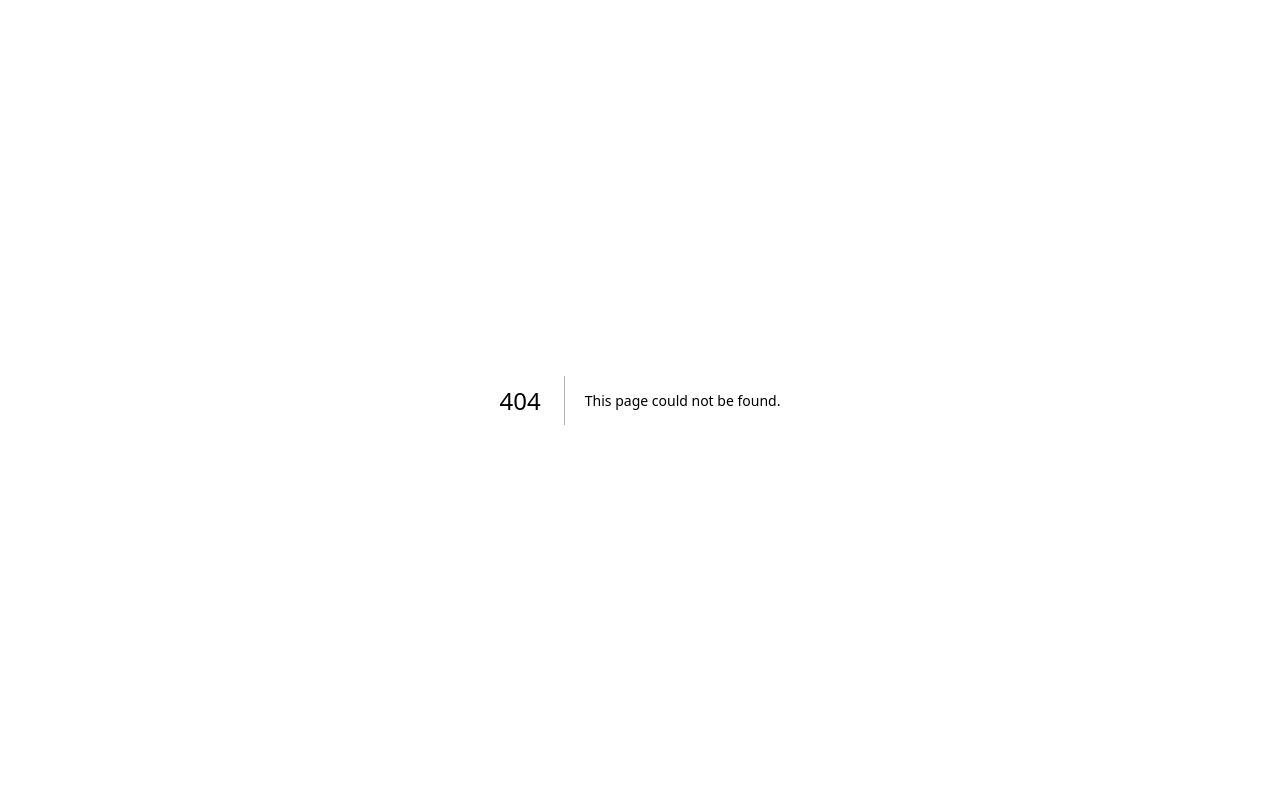
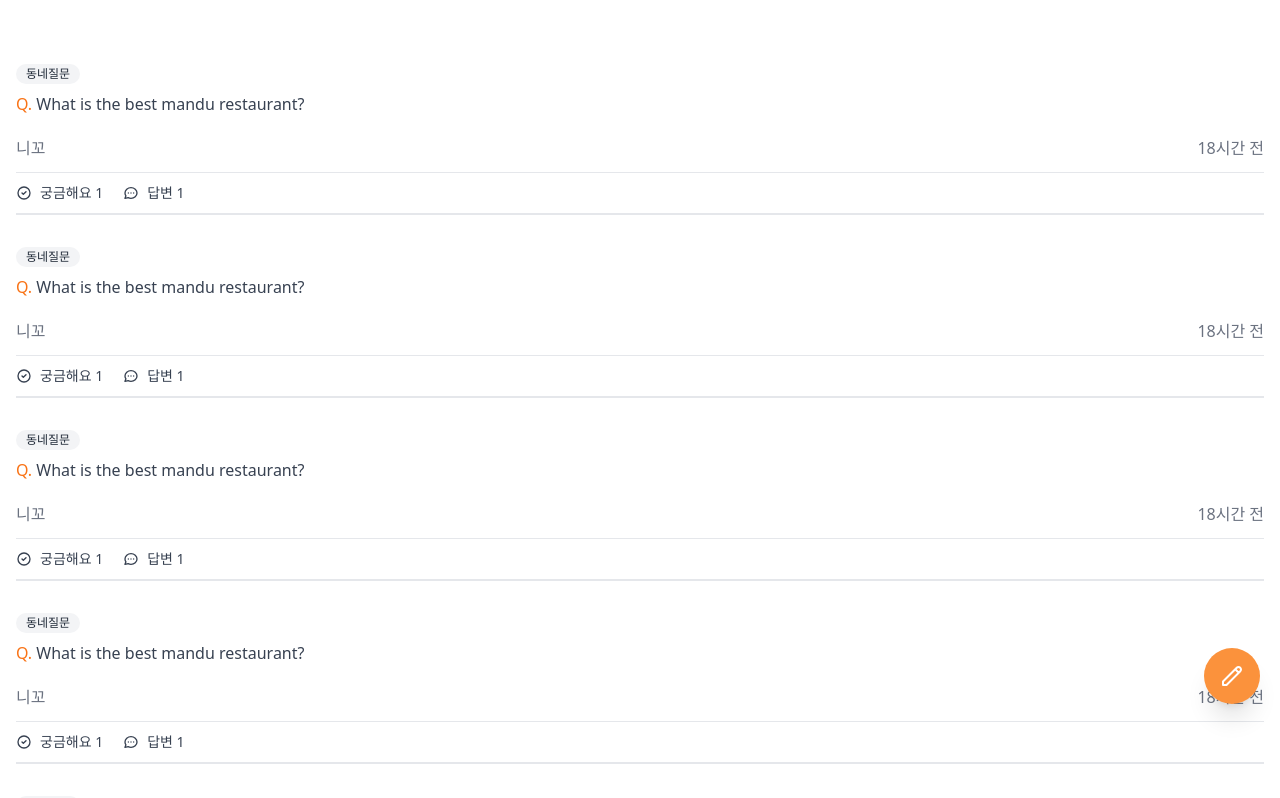
Before and after one commit to nkhyejin/carrot-market, a Next.js app: page /community in a window 1280 px wide. Before the commit this address had no page. Shown: the top 798 px of the page. Built offline with nearby package versions, Linux system fonts and the light colour scheme.

Commit message:
css: community

```diff
--- /dev/null
+++ b/pages/community/index.tsx
@@ -0,0 +1,78 @@
+import type { NextPage } from "next";
+
+const Community: NextPage = () => {
+  return (
+    <div className="py-16 px-4 space-y-8">
+      {[1, 2, 3, 4, 5, 6].map((_, i) => (
+        <div className="flex flex-col items-start">
+          <span className="flex items-center px-2.5 py-0.5 rounded-full text-xs font-medium bg-gray-100 text-gray-800">
+            동네질문
+          </span>
+          <div className="mt-2 text-gray-700">
+            <span className="text-orange-500 font-medium">Q.</span> What is the
+            best mandu restaurant?
+          </div>
+          <div className="mt-5 flex items-center justify-between w-full text-gray-500 font-medium font-xs">
+            <span>니꼬</span>
+            <span>18시간 전</span>
+          </div>
+          <div className="flex space-x-5 mt-3 text-gray-700 py-2.5 border-t border-b-[2px] w-full ">
+            <span className="flex space-x-2 items-center text-sm">
+              <svg
+                className="w-4 h-4"
+                fill="none"
+                stroke="currentColor"
+                viewBox="0 0 24 24"
+                xmlns="http://www.w3.org/2000/svg"
+              >
+                <path
+                  strokeLinecap="round"
+                  strokeLinejoin="round"
+                  strokeWidth="2"
+                  d="M9 12l2 2 4-4m6 2a9 9 0 11-18 0 9 9 0 0118 0z"
+                ></path>
+              </svg>
+              <span>궁금해요 1</span>
+            </span>
+            <span className="flex space-x-2 items-center text-sm">
+              <svg
+                className="w-4 h-4"
+                fill="none"
+                stroke="currentColor"
+                viewBox="0 0 24 24"
+                xmlns="http://www.w3.org/2000/svg"
+              >
+                <path
+                  strokeLinecap="round"
+                  strokeLinejoin="round"
+                  strokeWidth="2"
+                  d="M8 12h.01M12 12h.01M16 12h.01M21 12c0 4.418-4.03 8-9 8a9.863 9.863 0 01-4.255-.949L3 20l1.395-3.72C3.512 15.042 3 13.574 3 12c0-4.418 4.03-8 9-8s9 3.582 9 8z"
+                ></path>
+              </svg>
+              <span>답변 1</span>
+            </span>
+          </div>
+        </div>
+      ))}
+
+      <button className="fixed hover:bg-orange-500 cursor-pointer transition-colors bottom-24 right-5 bg-orange-400 rounded-full p-4 text-white shadow-xl">
+        <svg
+          className="w-6 h-6"
+          fill="none"
+          stroke="currentColor"
+          viewBox="0 0 24 24"
+          xmlns="http://www.w3.org/2000/svg"
+        >
+          <path
+            strokeLinecap="round"
+            strokeLinejoin="round"
+            strokeWidth="2"
+            d="M15.232 5.232l3.536 3.536m-2.036-5.036a2.5 2.5 0 113.536 3.536L6.5 21.036H3v-3.572L16.732 3.732z"
+          ></path>
+        </svg>
+      </button>
+    </div>
+  );
+};
+
+export default Community;
```
